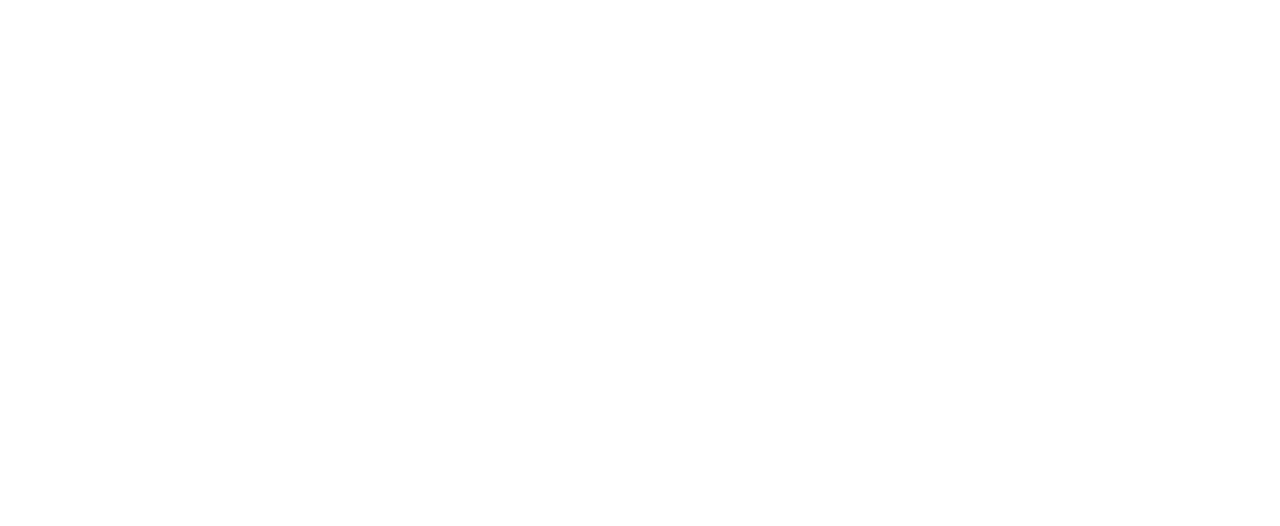
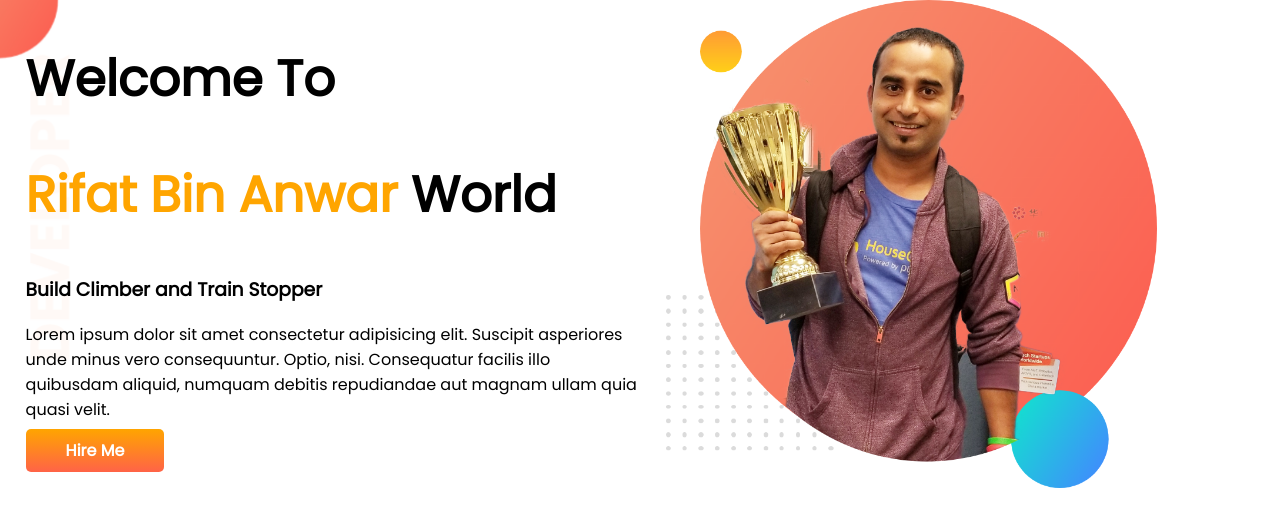
Before and after one commit to RifatBinAnwar/developer-portfolio, a plain HTML site: page index.html in a window 1280 px wide. Drawn offline with Linux system fonts and the light colour scheme.

Commit message:
top banner added

```diff
--- a/index.html
+++ b/index.html
@@ -1,12 +1,40 @@
 <!DOCTYPE html>
 <html lang="en">
-<head>
-    <meta charset="UTF-8">
-    <meta name="viewport" content="width=device-width, initial-scale=1.0">
+  <head>
+    <meta charset="UTF-8" />
+    <meta name="viewport" content="width=device-width, initial-scale=1.0" />
     <title>Rifat Bin Anwar Portfolio</title>
-    <link rel="stylesheet" href="style.css">
-</head>
-<body>
+    <link rel="preconnect" href="https://fonts.googleapis.com" />
+    <link rel="preconnect" href="https://fonts.gstatic.com" crossorigin />
+    <link
+      href="https://fonts.googleapis.com/css2?family=Poppins&display=swap"
+      rel="stylesheet"
+    />
+    <link rel="stylesheet" href="style.css" />
+  </head>
 
-</body>
+  <body>
+    <section class="top-banner">
+      <div class="half-width">
+        <h1>Welcome To</h1>
+        <h1><span class="orange-color">Rifat Bin Anwar</span> World</h1>
+        <h3>Build Climber and Train Stopper</h3>
+        <p>
+          Lorem ipsum dolor sit amet consectetur adipisicing elit. Suscipit
+          asperiores unde minus vero consequuntur. Optio, nisi. Consequatur
+          facilis illo quibusdam aliquid, numquam debitis repudiandae aut magnam
+          ullam quia quasi velit.
+        </p>
+        <a
+          class="link-button"
+          target="_blank"
+          href="https://www.linkedin.com/in/rifat-bin-anwar/"
+          >Hire Me</a
+        >
+      </div>
+      <div class="half-width">
+        <img src="images/jhankar.png" alt="" />
+      </div>
+    </section>
+  </body>
 </html>
--- a/style.css
+++ b/style.css
@@ -0,0 +1,32 @@
+body{
+    font-family: 'Poppins', sans-serif;
+    margin: 0;
+}
+h1{
+    font-size: 50px;
+}
+.orange-color{
+    color: orange;
+}
+section{
+    display: flex;
+}
+.half-width{
+    width: 50%;
+    padding-left: 2%;
+}
+.half-width img{
+    width: 80%;
+}
+.link-button{
+    text-decoration: none;
+    background-image: linear-gradient(orange, tomato);
+    padding: 10px 40px;
+    color: white;
+    font-weight: 700;
+    border-radius: 5px;
+}
+.top-banner{
+    background-image: url(images/top-banner.png);
+    background-repeat: no-repeat;
+}
```
Also changed, not shown: images/dream-bg.png (added), images/exp-bg.png (added), images/jhankar.png (added), images/jhankar2.png (added), images/my-bg.png (added), images/my-bg2.png (added), images/top-banner.png (added), 7 other files.
